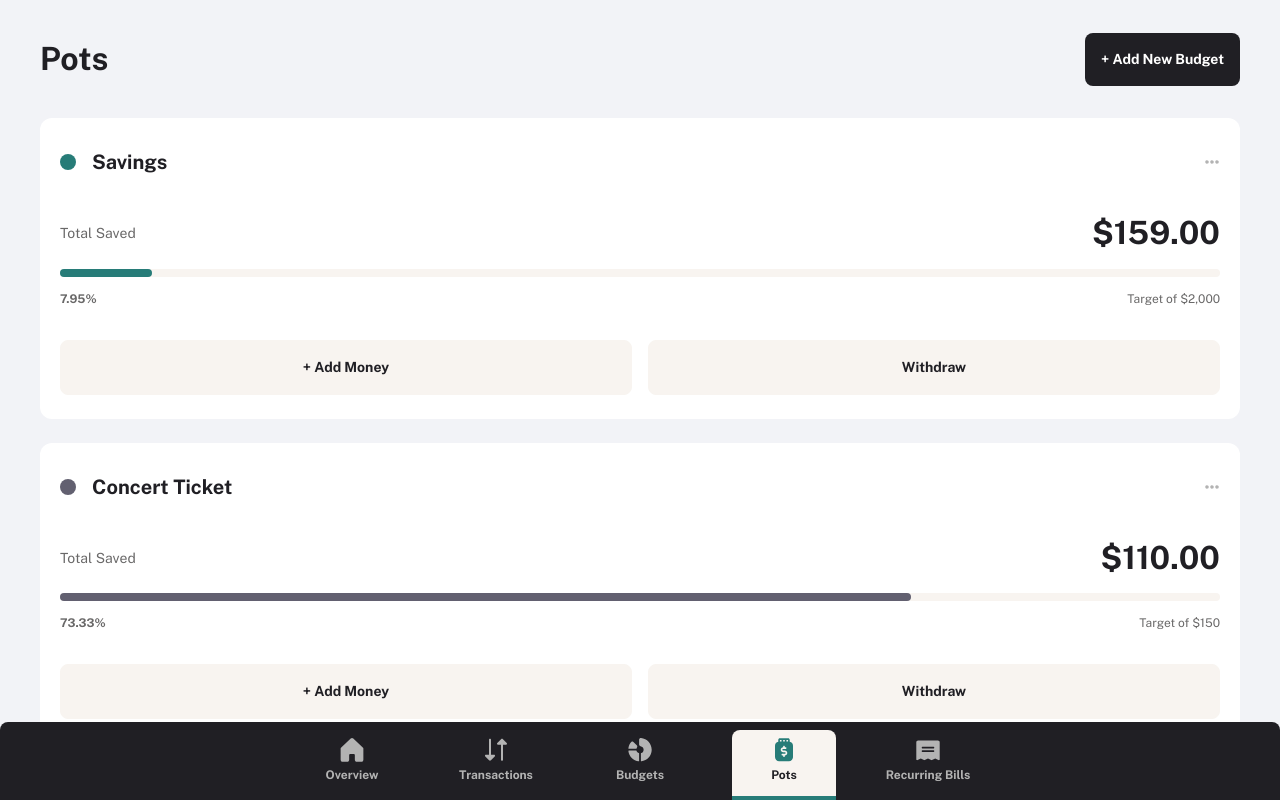
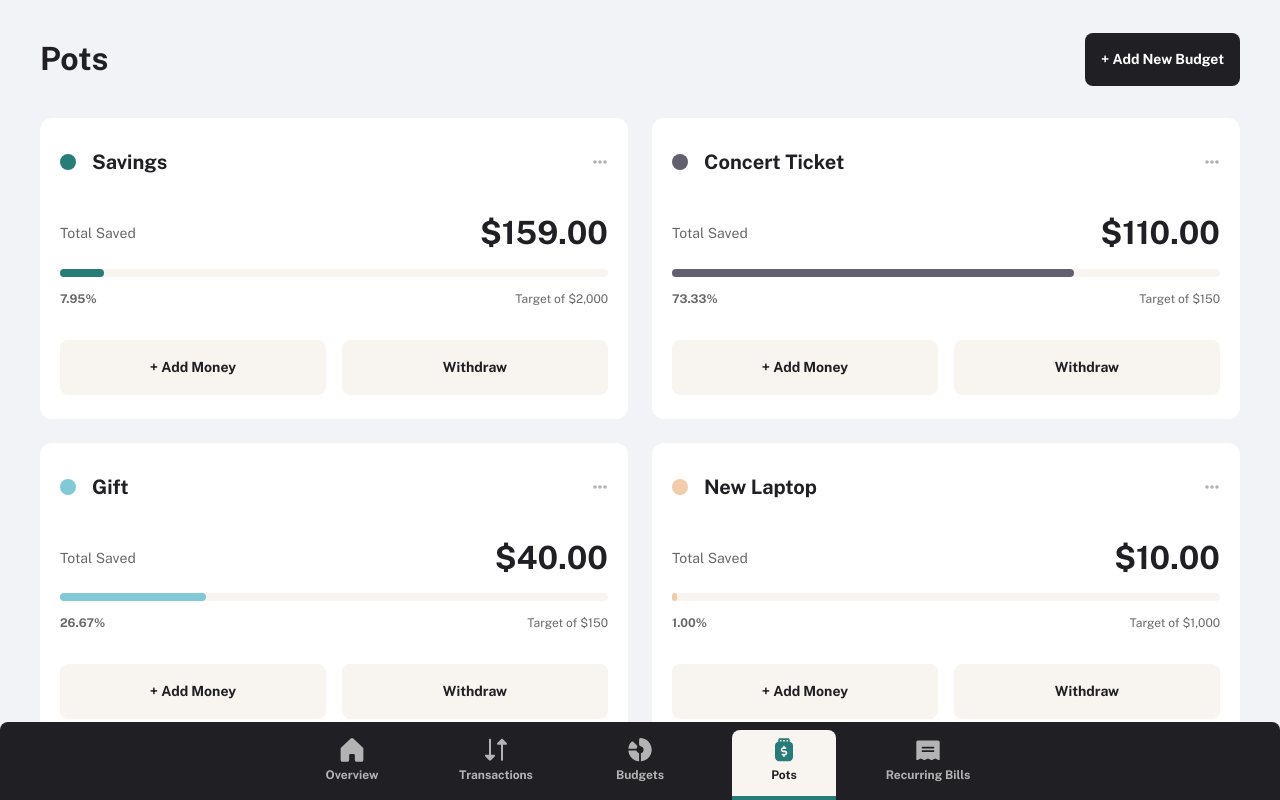
Before and after one commit to newbpydev/personal-finance-app, a Vue app: page /pots in a window 1280 px wide. Built offline with nearby package versions, Linux system fonts and the light colour scheme; data requests are answered from the project's data file.

Commit message:
style(PotsView.vue): update grid layout to use media queries for responsive design and improve styling consistency

```diff
--- a/src/views/PotsView.vue
+++ b/src/views/PotsView.vue
@@ -30,6 +30,7 @@ onMounted(() => {
 
 <style lang="scss" scoped>
 @use '@/assets/styles/utils' as u;
+@use '@/assets/styles/variables' as v;
 
 header {
     display: flex;
@@ -41,9 +42,12 @@ header {
 
 .cards {
     display: grid;
-    //grid-template-columns: 1fr;
     gap: var(--spacing-6);
-    @include u.responsive(grid-template-columns, 1fr, null, 1fr 1fr);
+    grid-template-columns: 1fr;
+    @media (min-width: v.$laptop-lg-width) {
+        grid-template-columns: 1fr 1fr;
+    }
+
 }
 
 </style>
```
